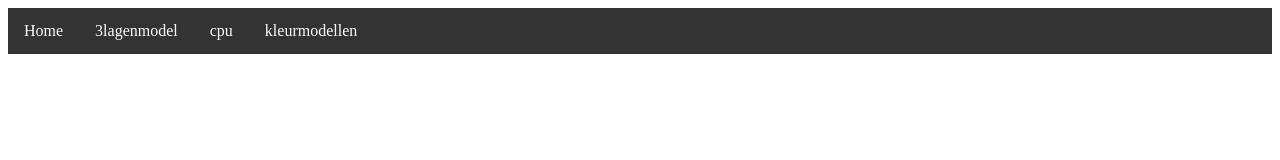
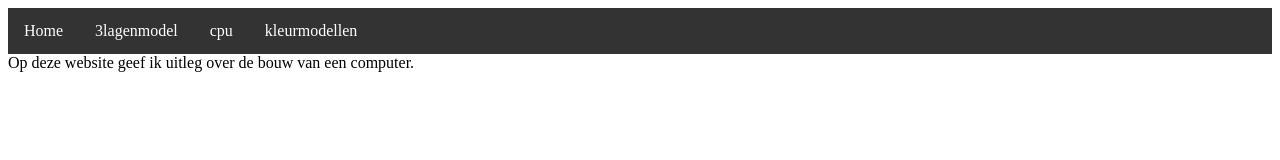
Before and after one commit to DaanvanWeeren/DaanvanWeeren.github.io, a plain HTML site: page index.html in a window 1280 px wide. Drawn offline with Linux system fonts and the light colour scheme.

Commit message:
Change26

```diff
--- a/index.html
+++ b/index.html
@@ -15,6 +15,8 @@
                 <li><a href="kleurmodellen.html">kleurmodellen</a></li>
             </ul>
 
+        Op deze website geef ik uitleg over de bouw van een computer.
+
 
     </body>
 </html>
```
Also changed, not shown: cpu.html (+1 -1 lines).
